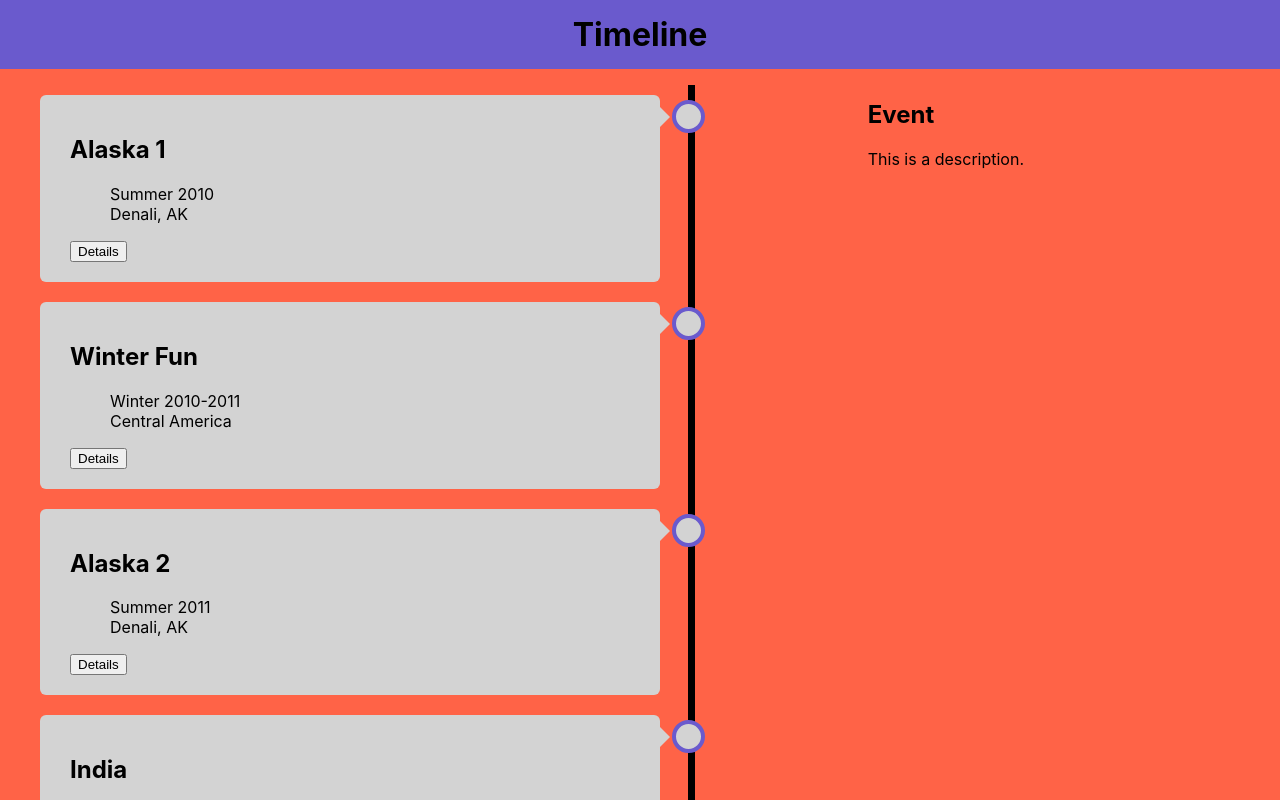
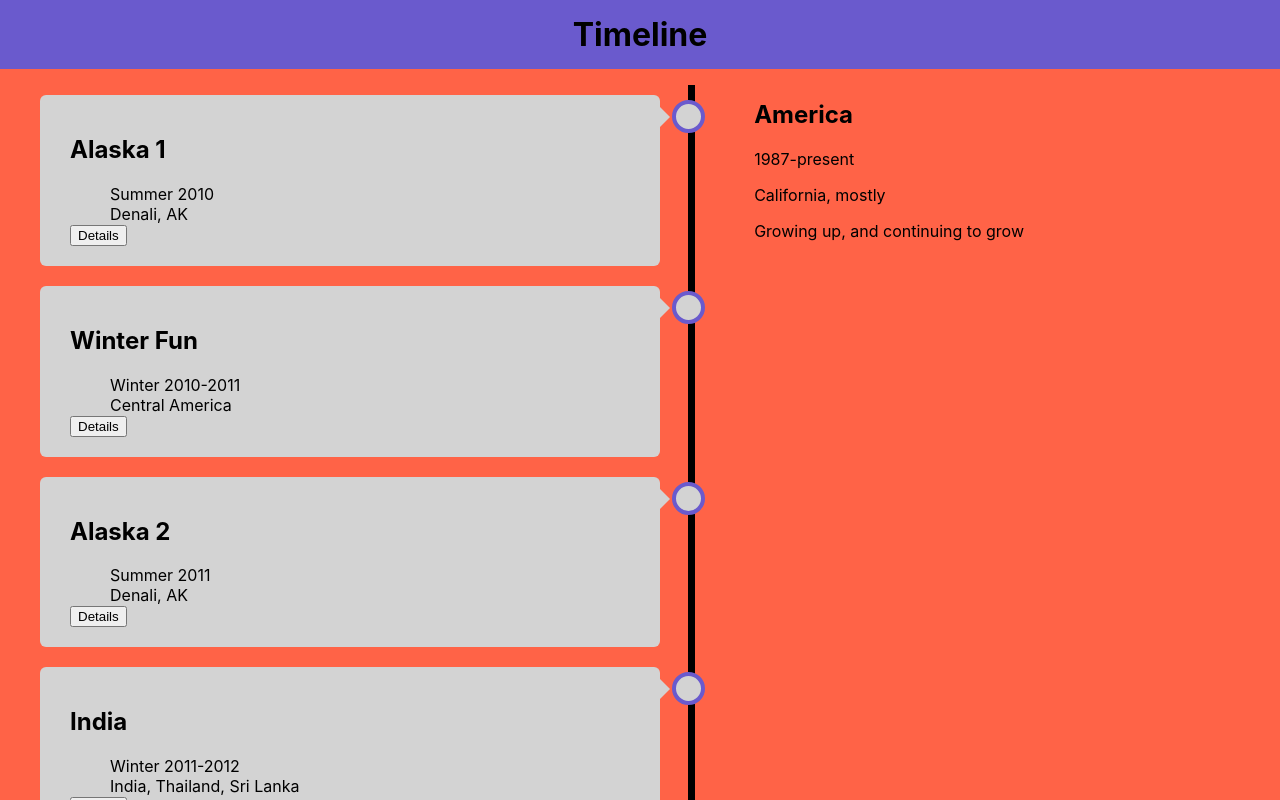
Before and after one commit to capnnemo2/timeline-1, a React (Create React App) app: page / in a window 1280 px wide. Shown: the top 800 px of the page. Built offline with nearby package versions, Linux system fonts and the light colour scheme.

Commit message:
Sends props down to EventDetails

```diff
--- a/src/App.js
+++ b/src/App.js
@@ -9,18 +9,18 @@ export default class App extends React.Component {
     super(props);
     this.state = {
       event: {
-        title: "",
-        dates: "",
-        location: "",
-        decription: "",
-        eventId: ""
+        title: "America",
+        dates: "1987-present",
+        location: "California, mostly",
+        description: "Growing up, and continuing to grow",
+        eventId: "1"
       }
     };
   }
 
-  updateEvent(event) {
+  updateEvent = event => {
     this.setState({ event });
-  }
+  };
 
   render() {
     const event = this.state.event;
--- a/src/BasicInfo/BasicInfo.js
+++ b/src/BasicInfo/BasicInfo.js
@@ -16,11 +16,13 @@ export default class BasicInfo extends React.Component {
                     <li>{event.dates}</li>
                     <li>{event.location}</li>
                     {/* event.description doesn't render. why? */}
-                    <li>
-                      <p>{event.description}</p>
-                    </li>
+                    <li>{event.description}</li>
                   </ul>
-                  <button type="button" onClick={this.props.updateEvent}>
+                  {/* the button needs to find the eventId, send that up to app, which will change state to match the event with the correct eventId */}
+                  <button
+                    type="button"
+                    onClick={e => this.props.updateEvent(e.target.value)}
+                  >
                     Details
                   </button>
                 </div>
--- a/src/EventDetails/EventDetails.js
+++ b/src/EventDetails/EventDetails.js
@@ -6,14 +6,11 @@ export default class EventDetails extends React.Component {
   render() {
     return (
       <div className="EventDetails">
-        <h2>Event</h2>
-        <p>This is a description.</p>
-        <p>{this.props.event.title}</p>
+        <h2>{this.props.details.title}</h2>
+        <p>{this.props.details.dates}</p>
+        <p>{this.props.details.location}</p>
+        <p>{this.props.details.description}</p>
       </div>
     );
   }
 }
-
-EventDetails.defaultProps = {
-  event: {}
-};
```
